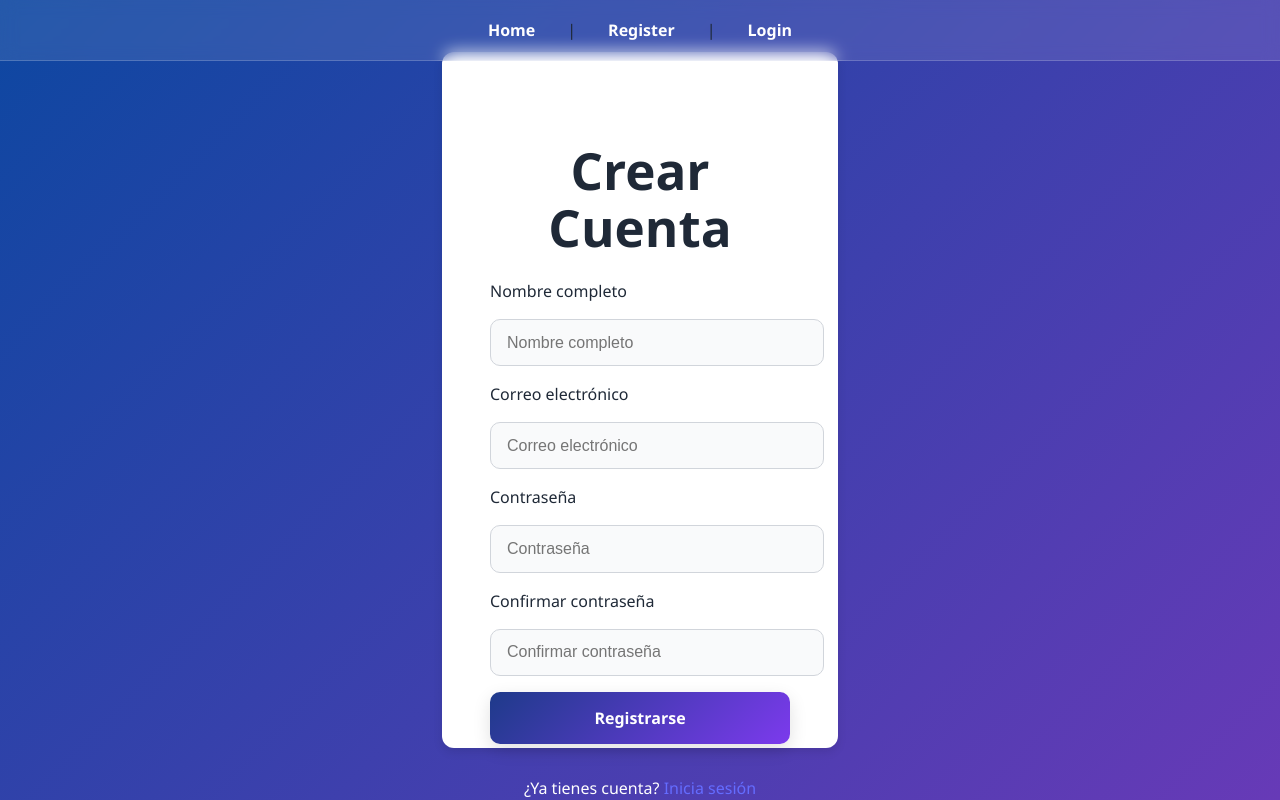
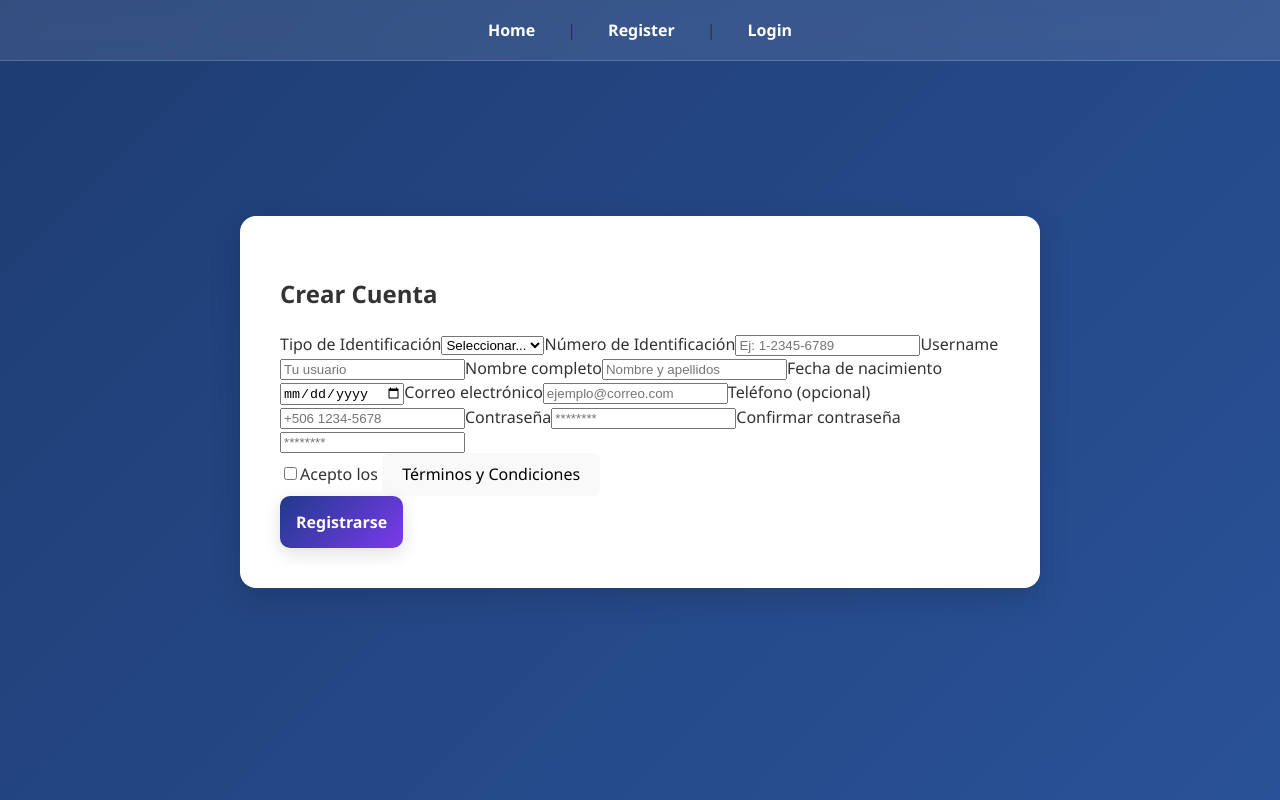
Before and after one commit to HillaryMalespin/Proyecto_Dise-o_Web, a React (Vite) app: page /register in a window 1280 px wide. Built offline with nearby package versions, Linux system fonts and the light colour scheme.

Commit message:
register necesita otros ajustes

```diff
--- a/src/pages/Register.jsx
+++ b/src/pages/Register.jsx
@@ -6,65 +6,160 @@ import "../styles/layout.css";
 import "../styles/component.css";
 import "../styles/override.css";
 import "../styles/register.css";
+import useRegisterForm from "../utils/register"; // Importamos la lógica separada
 
 const Register = () => {
+  const {
+    formData,
+    errors,
+    showModal,
+    handleChange,
+    handleSubmit,
+    setShowModal,
+  } = useRegisterForm();
+
   return (
     <main className="register-wrapper">
       <section className="card register-card">
-        <h1 className="register-title">Crear Cuenta</h1>
-        <form className="register-form" aria-label="Formulario de registro">
-          <label htmlFor="fullname">Nombre completo</label>
+        <h2>Crear Cuenta</h2>
+        <form className="register-form" onSubmit={handleSubmit}>
+          <label>Tipo de Identificación</label>
+          <select
+            name="tipoIdentificacion"
+            value={formData.tipoIdentificacion}
+            onChange={handleChange}
+            required
+          >
+            <option value="">Seleccionar...</option>
+            <option value="Nacional">Nacional</option>
+            <option value="DIMEX">DIMEX</option>
+            <option value="Pasaporte">Pasaporte</option>
+          </select>
+          {errors.tipoIdentificacion && <p className="error">{errors.tipoIdentificacion}</p>}
+
+          <label>Número de Identificación</label>
           <input
-            id="fullname"
             type="text"
-            placeholder="Nombre completo"
-            className="input"
-            aria-required="true"
+            name="numeroIdentificacion"
+            placeholder="Ej: 1-2345-6789"
+            value={formData.numeroIdentificacion}
+            onChange={handleChange}
             required
           />
+          {errors.numeroIdentificacion && <p className="error">{errors.numeroIdentificacion}</p>}
 
-          <label htmlFor="email">Correo electrónico</label>
+          <label>Username</label>
           <input
-            id="email"
-            type="email"
-            placeholder="Correo electrónico"
-            className="input"
-            aria-required="true"
+            type="text"
+            name="username"
+            placeholder="Tu usuario"
+            value={formData.username}
+            onChange={handleChange}
             required
           />
+          {errors.username && <p className="error">{errors.username}</p>}
 
-          <label htmlFor="password">Contraseña</label>
+          <label>Nombre completo</label>
           <input
-            id="password"
-            type="password"
-            placeholder="Contraseña"
-            className="input"
-            aria-required="true"
+            type="text"
+            name="nombreCompleto"
+            placeholder="Nombre y apellidos"
+            value={formData.nombreCompleto}
+            onChange={handleChange}
             required
           />
+          {errors.nombreCompleto && <p className="error">{errors.nombreCompleto}</p>}
 
-          <label htmlFor="confirm-password">Confirmar contraseña</label>
+          <label>Fecha de nacimiento</label>
           <input
-            id="confirm-password"
-            type="password"
-            placeholder="Confirmar contraseña"
-            className="input"
-            aria-required="true"
+            type="date"
+            name="fechaNacimiento"
+            value={formData.fechaNacimiento}
+            onChange={handleChange}
             required
           />
+          {errors.fechaNacimiento && <p className="error">{errors.fechaNacimiento}</p>}
+
+          <label>Correo electrónico</label>
+          <input
+            type="email"
+            name="correo"
+            placeholder="ejemplo@correo.com"
+            value={formData.correo}
+            onChange={handleChange}
+            required
+          />
+          {errors.correo && <p className="error">{errors.correo}</p>}
+
+          <label>Teléfono (opcional)</label>
+          <input
+            type="text"
+            name="telefono"
+            placeholder="+506 1234-5678"
+            value={formData.telefono}
+            onChange={handleChange}
+          />
+          {errors.telefono && <p className="error">{errors.telefono}</p>}
+
+          <label>Contraseña</label>
+          <input
+            type="password"
+            name="password"
+            placeholder="********"
+            value={formData.password}
+            onChange={handleChange}
+            required
+          />
+          {errors.password && <p className="error">{errors.password}</p>}
+
+          <label>Confirmar contraseña</label>
+          <input
+            type="password"
+            name="confirmPassword"
+            placeholder="********"
+            value={formData.confirmPassword}
+            onChange={handleChange}
+            required
+          />
+          {errors.confirmPassword && <p className="error">{errors.confirmPassword}</p>}
+
+          <div className="terms-container">
+            <input
+              type="checkbox"
+              name="aceptaTerminos"
+              checked={formData.aceptaTerminos}
+              onChange={handleChange}
+            />
+            <span>
+              Acepto los{" "}
+              <button
+                type="button"
+                className="link-button"
+                onClick={() => setShowModal(true)}
+              >
+                Términos y Condiciones
+              </button>
+            </span>
+          </div>
+          {errors.aceptaTerminos && <p className="error">{errors.aceptaTerminos}</p>}
 
           <button type="submit" className="btn btn-primary">
             Registrarse
           </button>
         </form>
+      </section>
 
-        <p className="register-link">
-          ¿Ya tienes cuenta?{" "}
-          <a href="/login" className="link">
-            Inicia sesión
-          </a>
-        </p>
-      </section>
+      {showModal && (
+        <div className="modal">
+          <div className="modal-content">
+            <h3>Términos y Condiciones</h3>
+            <iframe src="/terminos.pdf" title="Términos" width="100%" height="400px"></iframe>
+            <button className="btn btn-secondary" onClick={() => setShowModal(false)}>
+              Cerrar
+            </button>
+          </div>
+        </div>
+      )}
     </main>
   );
 };
--- a/src/styles/register.css
+++ b/src/styles/register.css
@@ -1,51 +1,126 @@
-/* Register Page - Mobile First */
+/* =========================
+   Estilos Register (Mobile First)
+   ========================= */
 
-.register-wrapper {
-  display: flex;
-  justify-content: center;
-  align-items: center;
-  min-height: 100vh;
-  background: var(--color-bg);
-  padding: 1rem;
+/* Fondo general */
+body {
+  font-family: 'Segoe UI', Tahoma, Geneva, Verdana, sans-serif;
+  background: linear-gradient(135deg, #1e3c72, #2a5298);
+  margin: 0;
+  padding: 0;
+  color: #333;
 }
 
-.register-card {
+/* Contenedor principal */
+.register-container {
   width: 100%;
-  max-width: 300px;
+  max-width: 480px;
+  margin: 3rem auto;
+  padding: 2.5rem;
   background: #fff;
-  padding: 2rem;
   border-radius: 12px;
-  box-shadow: 0 4px 10px rgba(0,0,0,0.1);
-  max-height: 600px; ;
+  box-shadow: 0 8px 20px rgba(0, 0, 0, 0.15);
+  box-sizing: border-box;
+  display: flex;
+  flex-direction: column;
+  gap: 1.5rem; /* más aire entre secciones */
 }
 
-.register-title {
+/* Título */
+.register-container h2 {
   text-align: center;
-  margin-bottom: 1.5rem;
+  margin-bottom: 1rem;
+  font-size: 1.6rem;
+  font-weight: bold;
+  color: #1e3c72;
 }
 
-.register-form {
+.form-group {
   display: flex;
   flex-direction: column;
-  gap: 1rem;
+  gap: 0.6rem; /* espacio extra entre label e input */
+  margin-bottom: 1rem; /* separa cada bloque */
 }
 
-.register-link {
-  margin-top: 2rem;
-  text-align: center;
-  color: #fff;
+/* Inputs y selects */
+.form-group input,
+.form-group select {
+  width: 100%;
+  padding: 2rem;
+  border: 1px solid #ccc;
+  border-radius: 8px;
+  font-size: 1rem;
+  outline: none;
+  transition: border-color 0.2s ease;
 }
 
+.form-group input:focus,
+.form-group select:focus {
+  border-color: #2575fc;
+  box-shadow: 0 0 6px rgba(37, 117, 252, 0.3);
+}
+
+/* Checkbox y términos */
+.terms {
+  display: flex;
+  align-items: center;
+  gap: 0.5rem;
+  font-size: 0.9rem;
+  color: #444;
+}
+
+.terms a {
+  padding: 0.4rem 0.8rem;
+  border-radius: 6px;
+  background: linear-gradient(90deg, #6a11cb, #2575fc);
+  color: #fff;
+  font-weight: 600;
+  font-size: 0.85rem;
+  text-decoration: none;
+  transition: 0.3s ease;
+}
+
+.terms a:hover {
+  opacity: 0.9;
+  transform: translateY(-2px);
+}
+
+/* Botón principal */
+.register-container button {
+  width: 100%;
+  padding: 1rem;
+  margin-top: 0.5rem;
+  background: linear-gradient(90deg, #6a11cb, #2575fc);
+  border: none;
+  border-radius: 8px;
+  font-size: 1rem;
+  font-weight: bold;
+  color: #fff;
+  cursor: pointer;
+  transition: 0.3s ease;
+}
+
+.register-container button:hover {
+  opacity: 0.9;
+  transform: translateY(-2px);
+}
+
+
+/* =========================
+   Media Queries
+   ========================= */
+
 /* Tablet */
-@media (min-width: 768px) {
-  .register-card {
-    padding: 2.5rem;
+@media (min-width: 600px) {
+  .register-container {
+    max-width: 500px;
+    padding: 3rem;
   }
 }
 
 /* Desktop */
 @media (min-width: 1024px) {
-  .register-card {
-    padding: 3rem;
+  .register-container {
+    max-width: 600px;
   }
 }
--- /dev/null
+++ b/src/utils/register.js
@@ -0,0 +1,125 @@
+import { useState } from "react";
+
+const useRegisterForm = () => {
+  const [formData, setFormData] = useState({
+    tipoIdentificacion: "",
+    numeroIdentificacion: "",
+    username: "",
+    nombreCompleto: "",
+    fechaNacimiento: "",
+    correo: "",
+    telefono: "",
+    password: "",
+    confirmPassword: "",
+    aceptaTerminos: false,
+  });
+
+  const [errors, setErrors] = useState({});
+  const [showModal, setShowModal] = useState(false);
+
+  const handleChange = (e) => {
+    const { name, value, type, checked } = e.target;
+    setFormData({
+      ...formData,
+      [name]: type === "checkbox" ? checked : value,
+    });
+  };
+
+  const validate = () => {
+    let newErrors = {};
+
+    if (!formData.tipoIdentificacion) {
+      newErrors.tipoIdentificacion = "Selecciona un tipo de identificación";
+    }
+
+    if (!formData.numeroIdentificacion) {
+      newErrors.numeroIdentificacion = "Campo obligatorio";
+    } else {
+      if (
+        formData.tipoIdentificacion === "Nacional" &&
+        !/^\d{1}-\d{4}-\d{4}$/.test(formData.numeroIdentificacion)
+      ) {
+        newErrors.numeroIdentificacion = "Formato Nacional inválido (#-####-####)";
+      }
+      if (
+        formData.tipoIdentificacion === "DIMEX" &&
+        !/^\d{11,12}$/.test(formData.numeroIdentificacion)
+      ) {
+        newErrors.numeroIdentificacion = "DIMEX debe tener 11-12 dígitos";
+      }
+      if (
+        formData.tipoIdentificacion === "Pasaporte" &&
+        !/^[A-Z0-9]{6,12}$/.test(formData.numeroIdentificacion)
+      ) {
+        newErrors.numeroIdentificacion =
+          "Pasaporte: 6-12 caracteres alfanuméricos en mayúscula";
+      }
+    }
+
+    if (!/^[a-z0-9._-]{4,20}$/i.test(formData.username)) {
+      newErrors.username = "El username debe tener 4-20 caracteres válidos";
+    }
+
+    if (!formData.nombreCompleto.trim()) {
+      newErrors.nombreCompleto = "Campo obligatorio";
+    }
+
+    if (!formData.fechaNacimiento) {
+      newErrors.fechaNacimiento = "Campo obligatorio";
+    } else {
+      const birthDate = new Date(formData.fechaNacimiento);
+      const today = new Date();
+      const age = today.getFullYear() - birthDate.getFullYear();
+      if (
+        age < 18 ||
+        (age === 18 &&
+          today < new Date(birthDate.setFullYear(birthDate.getFullYear() + 18)))
+      ) {
+        newErrors.fechaNacimiento = "Debes ser mayor de 18 años";
+      }
+    }
+
+    if (!/^[^\s@]+@[^\s@]+\.[^\s@]+$/.test(formData.correo)) {
+      newErrors.correo = "Correo inválido";
+    }
+
+    if (formData.telefono && !/^\+506\s\d{4}-\d{4}$/.test(formData.telefono)) {
+      newErrors.telefono = "Formato: +506 ####-####";
+    }
+
+    if (!/^(?=.*[a-z])(?=.*[A-Z])(?=.*\d).{8,}$/.test(formData.password)) {
+      newErrors.password =
+        "Debe tener al menos 8 caracteres, una mayúscula, una minúscula y un número";
+    }
+
+    if (formData.password !== formData.confirmPassword) {
+      newErrors.confirmPassword = "Las contraseñas no coinciden";
+    }
+
+    if (!formData.aceptaTerminos) {
+      newErrors.aceptaTerminos = "Debes aceptar los términos y condiciones";
+    }
+
+    setErrors(newErrors);
+    return Object.keys(newErrors).length === 0;
+  };
+
+  const handleSubmit = (e) => {
+    e.preventDefault();
+    if (validate()) {
+      alert(" Registro exitoso!");
+      // redirigir al login
+    }
+  };
+
+  return {
+    formData,
+    errors,
+    showModal,
+    handleChange,
+    handleSubmit,
+    setShowModal,
+  };
+};
+
+export default useRegisterForm;
```
